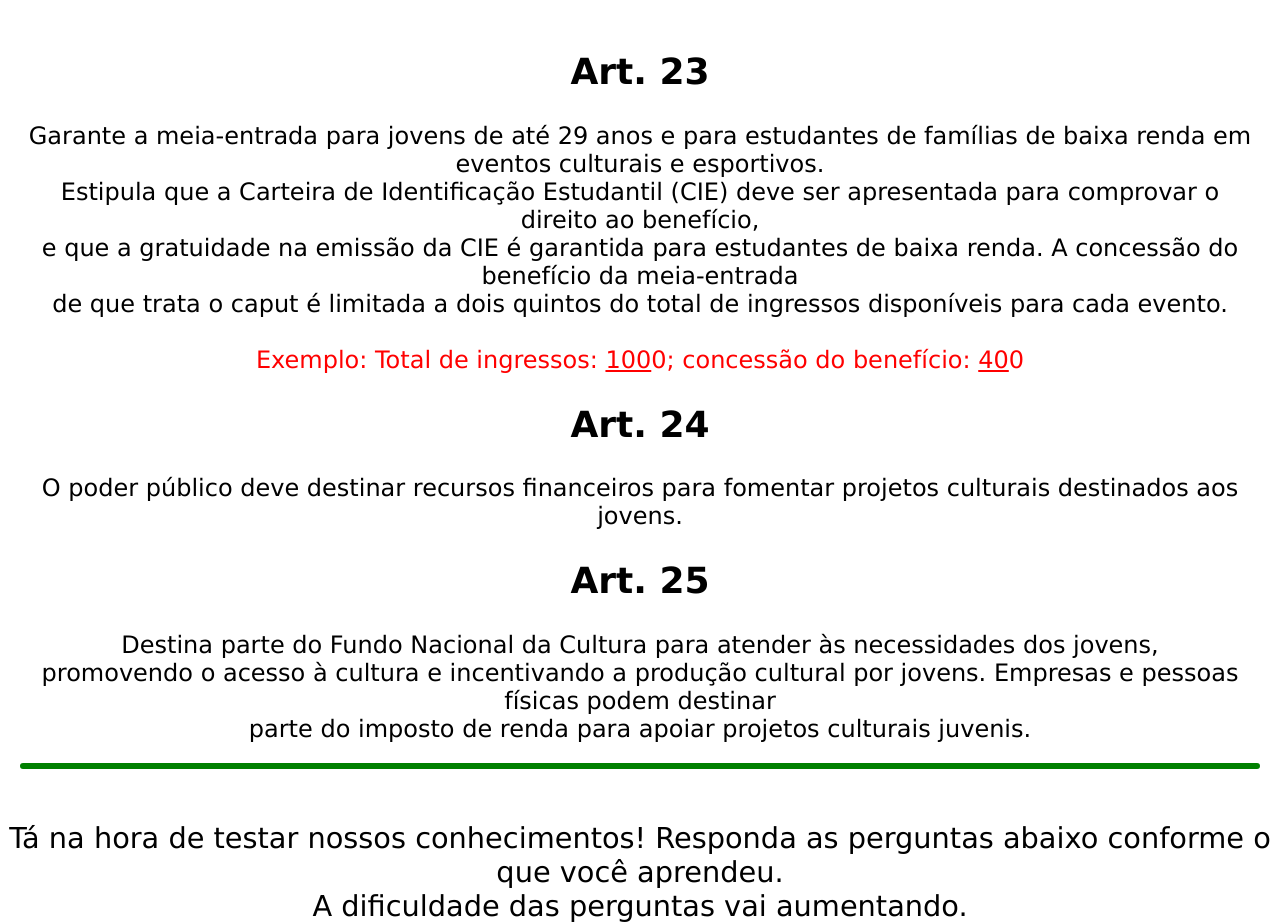
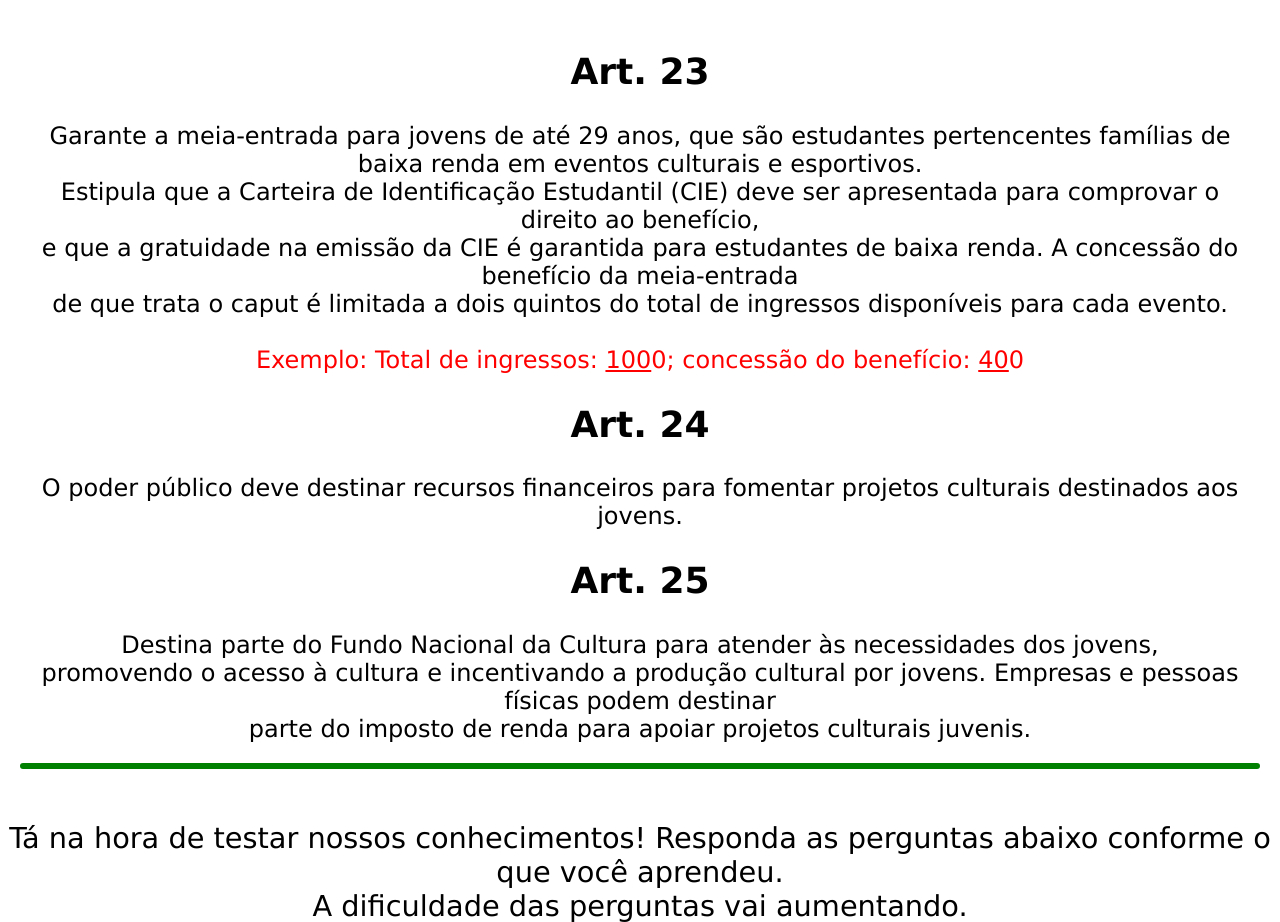
Before and after one commit to gabriel-f1/Cultura-dos-Jovens, a plain HTML site: page index.html in a window 1280 px wide. Shown: the part 2184-3106 px from the top of the page. Drawn offline with Linux system fonts and the light colour scheme.

Commit message:
Correção de texto n°2.

```diff
--- a/index.html
+++ b/index.html
@@ -124,7 +124,7 @@
         </ul>
 
         <h2>Art. 23</h2>
-        <p>Garante a meia-entrada para jovens de até 29 anos e para estudantes de famílias de baixa renda em eventos culturais e esportivos.<br> Estipula que a Carteira de Identificação Estudantil (CIE) deve ser apresentada para comprovar o direito ao benefício,<br> e que a gratuidade na emissão da CIE é garantida para estudantes de baixa renda. A concessão do benefício da meia-entrada<br> de que trata o caput é limitada a dois quintos do total de ingressos disponíveis para cada evento. <br><br><span style="color: red;">Exemplo: Total de ingressos: <u>100</u>0; concessão do benefício: <u>40</u>0</span></p>
+        <p>Garante a meia-entrada para jovens de até 29 anos, que são estudantes pertencentes famílias de baixa renda em eventos culturais e esportivos.<br> Estipula que a Carteira de Identificação Estudantil (CIE) deve ser apresentada para comprovar o direito ao benefício,<br> e que a gratuidade na emissão da CIE é garantida para estudantes de baixa renda. A concessão do benefício da meia-entrada<br> de que trata o caput é limitada a dois quintos do total de ingressos disponíveis para cada evento. <br><br><span style="color: red;">Exemplo: Total de ingressos: <u>100</u>0; concessão do benefício: <u>40</u>0</span></p>
 
         <h2>Art. 24</h2>
         <p>O poder público deve destinar recursos financeiros para fomentar projetos culturais destinados aos jovens.</p>
```
